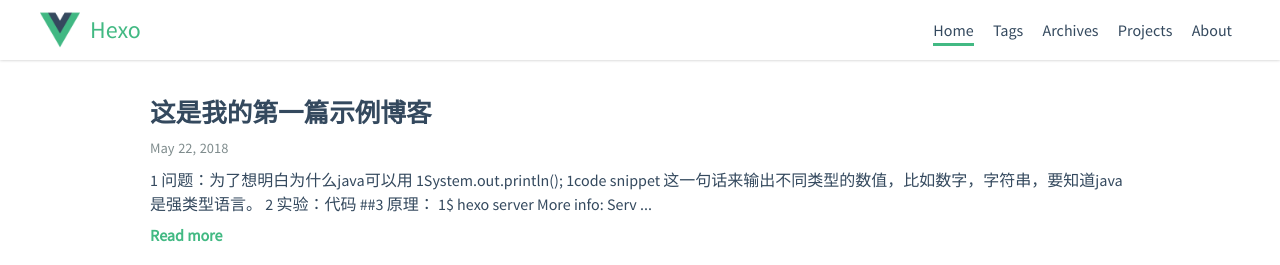
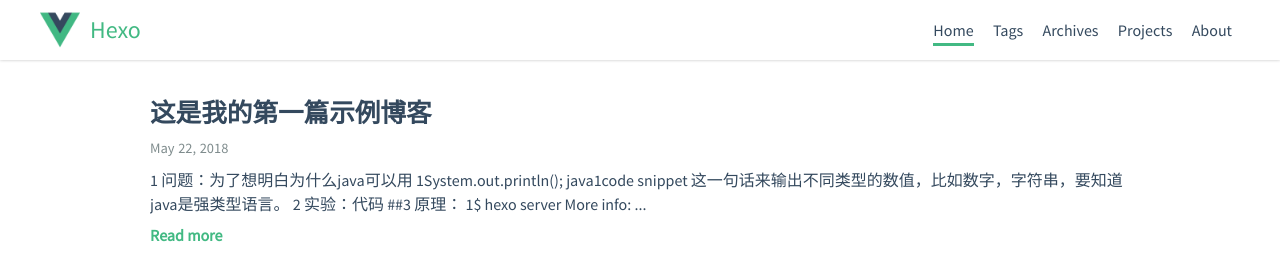
Before and after one commit to baobaobaobaobao/baobaobaobaobao.github.io, a plain HTML site: page index.html in a window 1280 px wide. Shown: the top 265 px of the page. Drawn offline with nearby package versions, Linux system fonts and the light colour scheme; some packages are replaced by stand-ins of ours.

Commit message:
Site updated: 2018-05-25 12:10:12

```diff
--- a/index.html
+++ b/index.html
@@ -149,12 +149,12 @@
 
           1   问题：为了想明白为什么java可以用
 1System.out.println();
-1code snippet
+java1code snippet
 这一句话来输出不同类型的数值，比如数字，字符串，要知道java是强类型语言。
 2  实验：代码
 ##3 原理：
 1$ hexo server
-More info: Serv ...
+More info:  ...
 
       </div>
       <a class="more" href="/2018/05/22/nibuhao/">Read more</a>
```
Also changed, not shown: 2018/05/22/nibuhao/index.html (+1 -1 lines).
